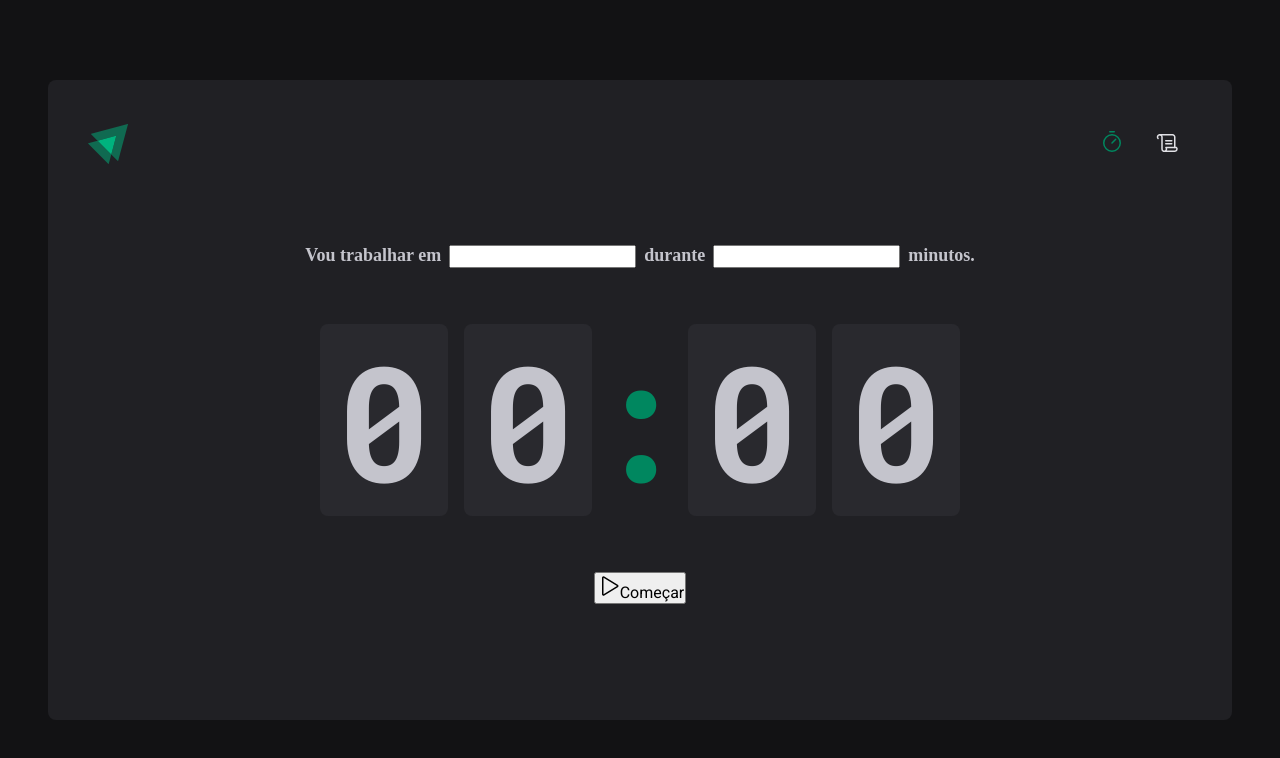
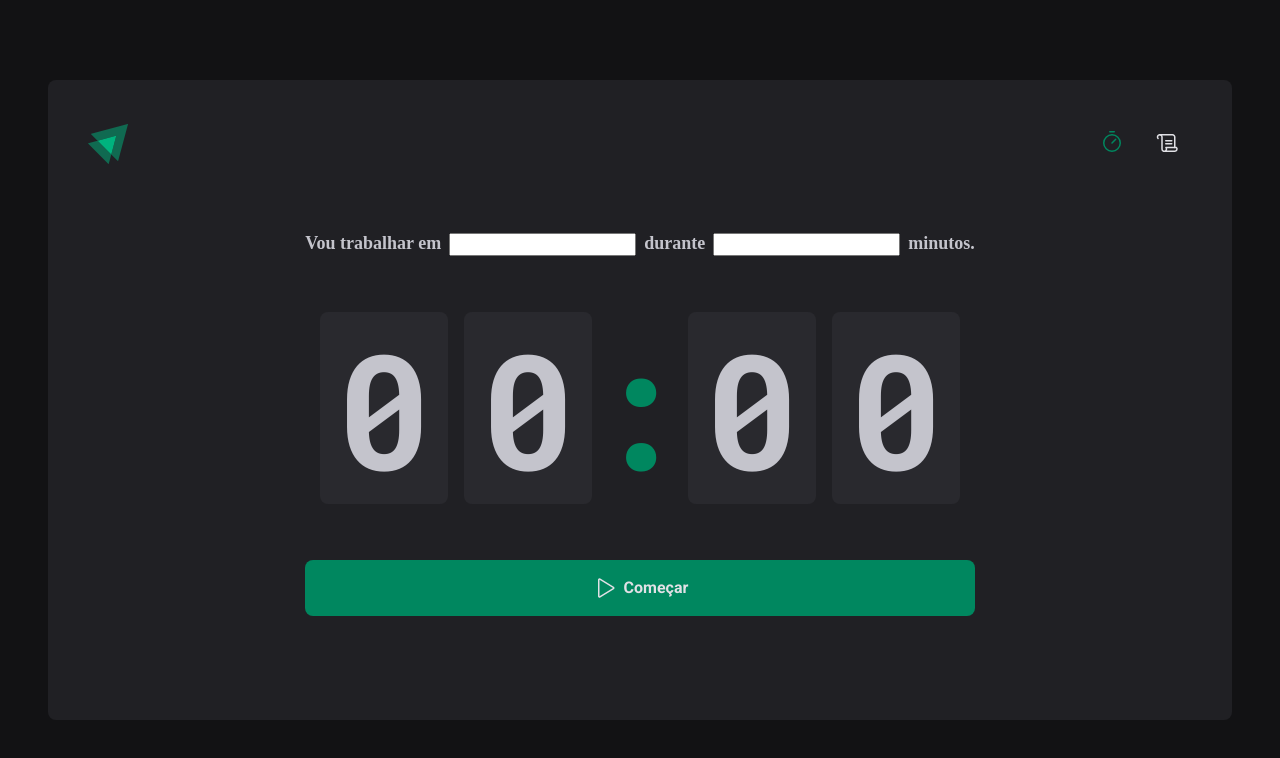
Before and after one commit to LidianeDiniz/02-ignite-timer, a React (Vite) app: page / in a window 1280 px wide. Shown: the top 758 px of the page. Built offline with nearby package versions, Linux system fonts and the light colour scheme.

Commit message:
button styling

```diff
--- a/src/pages/Home/index.tsx
+++ b/src/pages/Home/index.tsx
@@ -4,6 +4,7 @@
   CountdownContainer,
   FormContainer,
   Separator,
+  StartCountdownButton,
 } from "./styles";
 
 export function Home() {
@@ -28,10 +29,10 @@
           <span>0</span>
         </CountdownContainer>
 
-        <button type="submit">
+        <StartCountdownButton type="submit">
           <Play size={24} />
           Começar
-        </button>
+        </StartCountdownButton>
       </form>
     </HomeConatiner>
   );
--- a/src/pages/Home/styles.ts
+++ b/src/pages/Home/styles.ts
@@ -52,3 +52,24 @@
   display: flex;
   justify-content: center;
 `;
+
+export const StartCountdownButton = styled.button`
+  width: 100%;
+  border: 0;
+  padding: 1rem;
+  border-radius: 8px;
+  display: flex;
+  align-items: center;
+  justify-content: center;
+  gap: 0.5rem;
+  font-weight: bold;
+
+  cursor: pointer;
+
+  background: ${(props) => props.theme["green-500"]};
+  color: ${(props) => props.theme["gray-100"]};
+
+  &:hover {
+    background: ${(props) => props.theme["gray-700"]};
+  }
+`;
```
